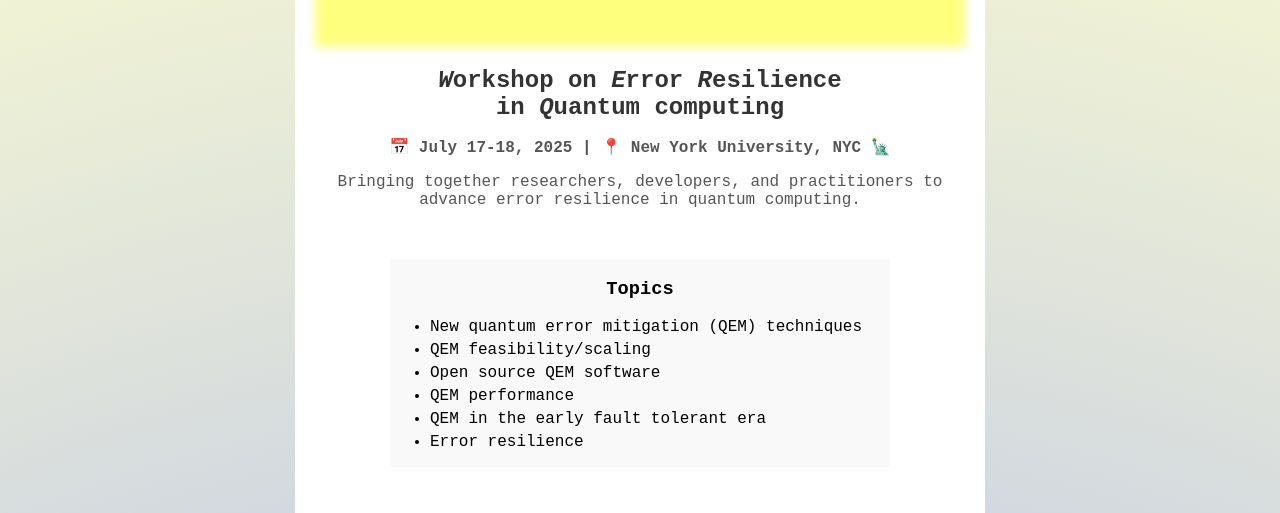
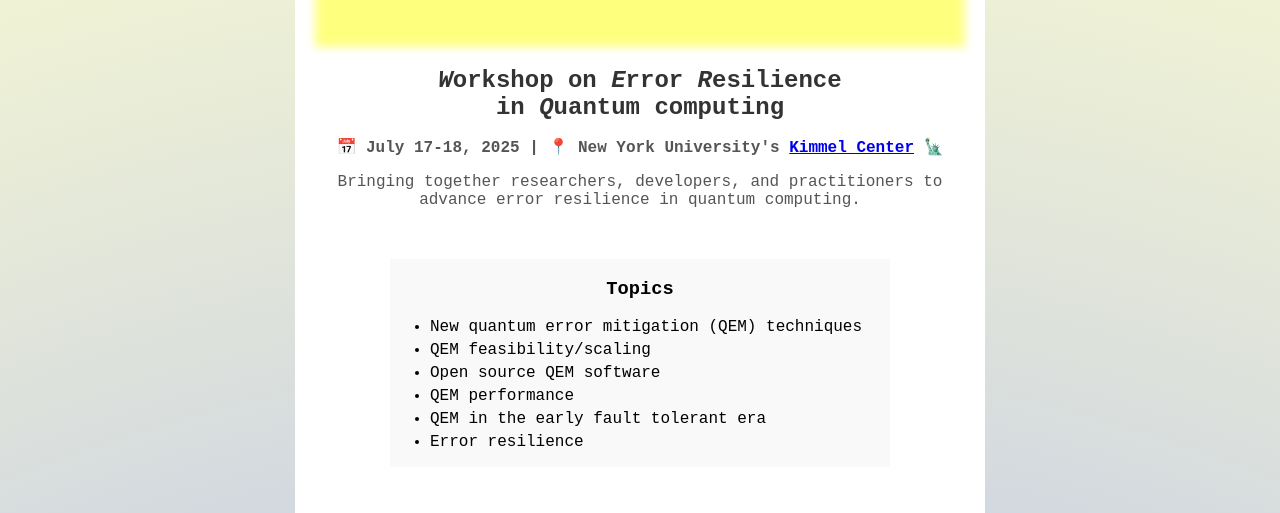
Before and after one commit to unitaryfoundation/werq.shop, an Eleventy site: page index.html in a window 1280 px wide. Shown: the part 273-786 px from the top of the page. Built offline with nearby package versions, Linux system fonts and the light colour scheme; Eleventy itself is replaced by a stand-in of ours; files that its build step writes are made by us from their sources.

Commit message:
add kimmel

```diff
--- a/index.html
+++ b/index.html
@@ -15,7 +15,7 @@
             <h1 class="hero glitch layers" data-text="WERQ.SHOP"><span>WERQSHOP</span></h1>
         </div>
         <h2><em>W</em>orkshop on <em>E</em>rror <em>R</em>esilience<br>in <em>Q</em>uantum computing</h2>
-        <p><strong>📅 July 17-18, 2025 | 📍 New York University, NYC 🗽</strong></p>
+        <p><strong>📅 July 17-18, 2025 | 📍 New York University's <a href="https://maps.app.goo.gl/Ds6ZMN3incgDCrGP8">Kimmel Center</a> 🗽</strong></p>
         <!-- <h3>Overview</h3> -->
         <p>Bringing together researchers, developers, and practitioners to advance error resilience in quantum computing.</p>
         <div class="column-container">
```
